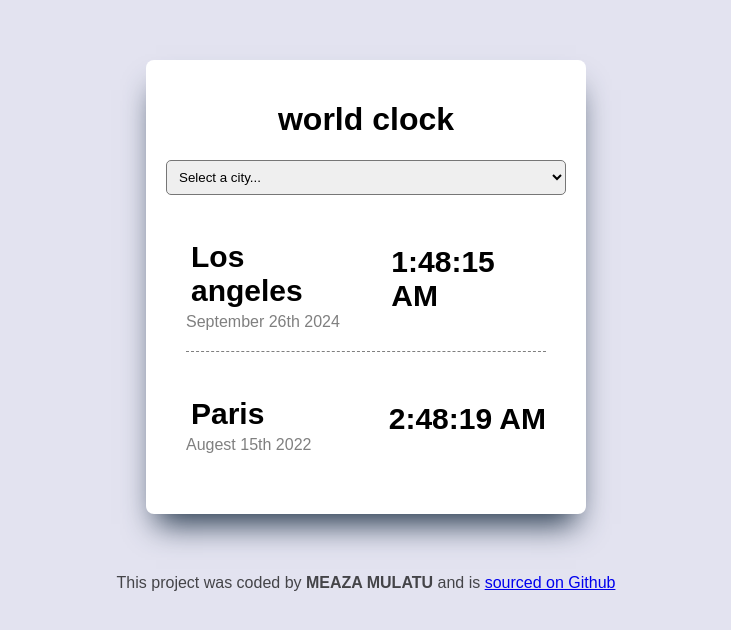
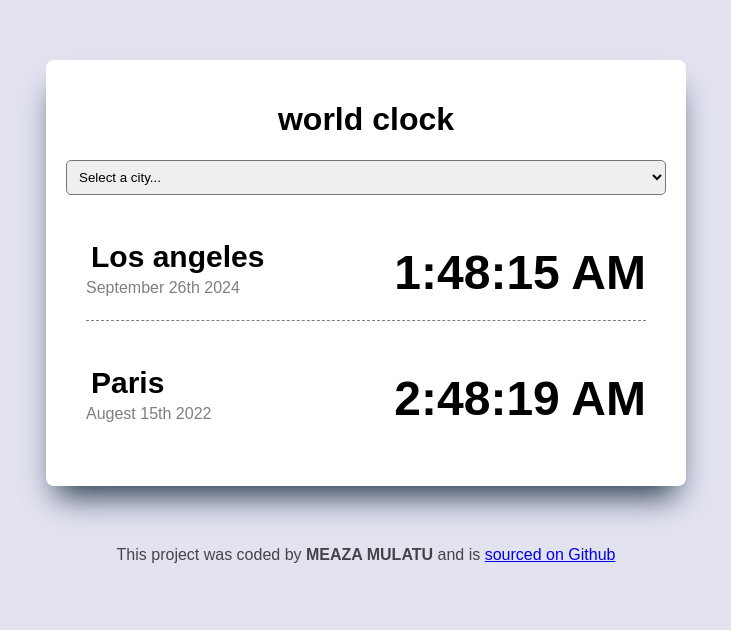
Before and after one commit to kidehae/my_world_clock_project, a plain HTML site: page index.html in a window 1280 px wide. Shown: the whole page, without its empty margins (274-1005 px from the left). Drawn offline with nearby package versions, Linux system fonts and the light colour scheme; a script that the page names is missing.

Commit message:
edited-some-css

```diff
--- a/src/style.css
+++ b/src/style.css
@@ -6,7 +6,7 @@ body {
   background-color: white;
   padding: 20px;
   margin: 60px auto;
-  max-width: 400px;
+  max-width: 600px;
   border-radius: 8px;
   box-shadow: rgb(38, 57, 77) 0px 20px 30px -10px;
 }
@@ -35,7 +35,7 @@ h2 {
 .time {
   margin-top: 10px;
   margin-left: 25px;
-  font-size: 30px;
+  font-size: 48px;
   font-weight: bold;
 }
 .date {
```
